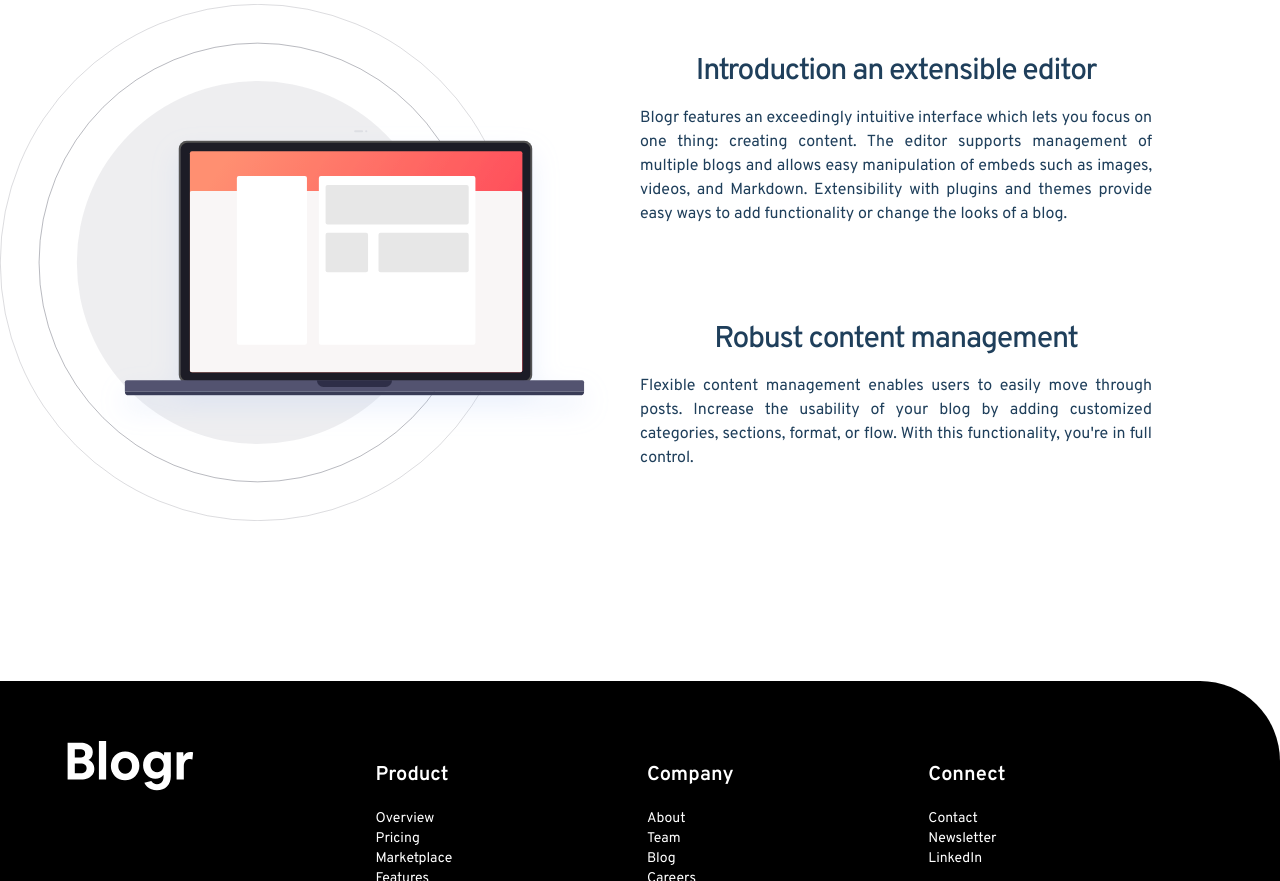
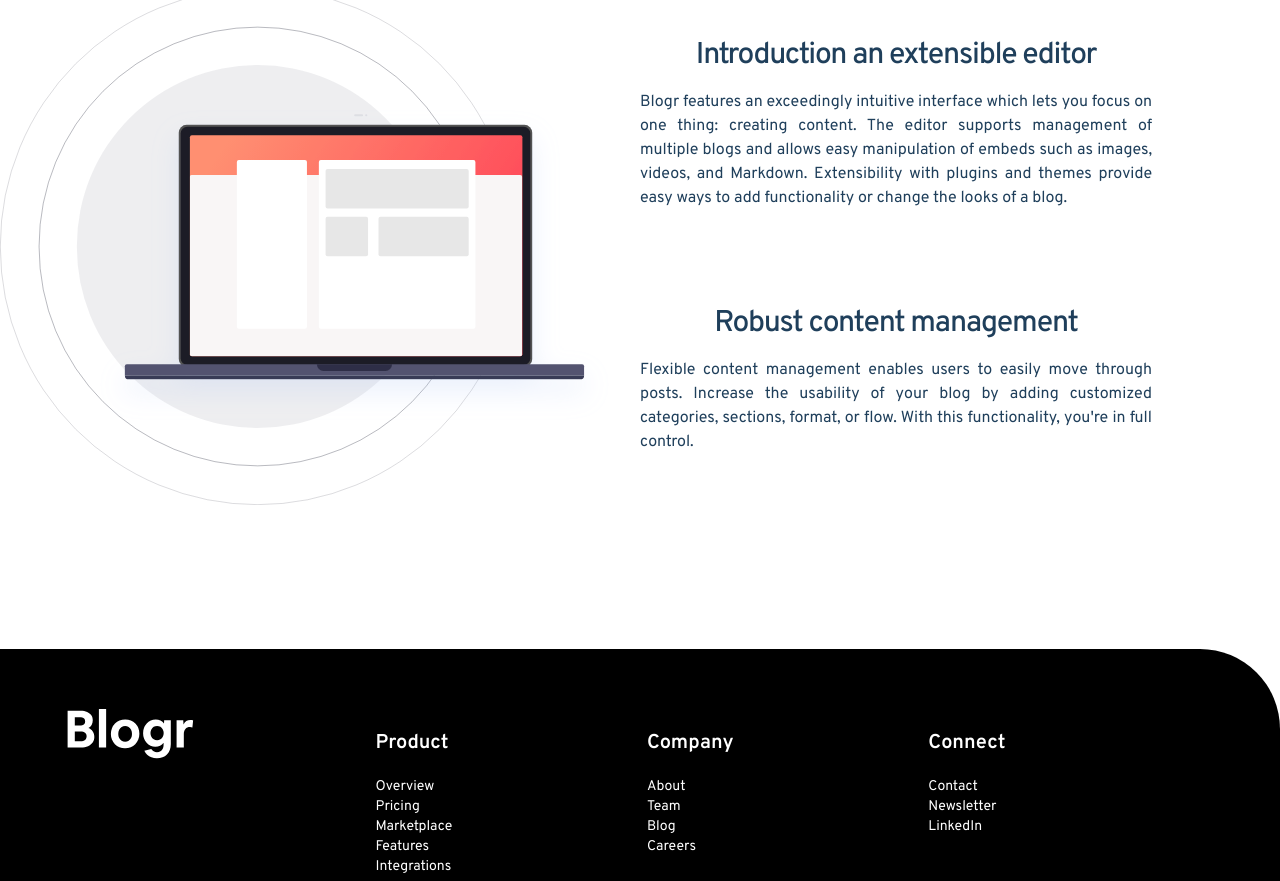
Before and after one commit to Mohamed-0Sabry/Blogr-Landing_page, a plain HTML site: page index.html in a window 1280 px wide. Shown: the part 1974-2855 px from the top of the page. Drawn offline with nearby package versions, Linux system fonts and the light colour scheme.

Commit message:
final updates

```diff
--- a/index.html
+++ b/index.html
@@ -174,7 +174,7 @@
       <!-- *photo of the section -->
 
 
-      <div class="max-md:px-10 py-40 container-box grid grid-flow-row lg:grid-flow-col lg:grid-cols-2 justify-center items-center">
+      <div class="max-md:px-10 py-36 max-md:pb-40 max-md:pt-14 container-box grid grid-flow-row lg:grid-flow-col lg:grid-cols-2 justify-center items-center">
         <img src="images/illustration-laptop-desktop.svg" alt="illustration-laptop-desktop" class="hidden md:block -z-10">
         <img src="images/illustration-laptop-mobile.svg" alt="illustration-laptop-mobile" class="hidden max-md:block">
         <!-- ? First article of the Section -->
@@ -206,37 +206,38 @@
 
 
     <!-- ! End of The Footer -->
-    <footer class="rounded-tr-[5rem] bg-black p-20 text-white grid grid-flow-col font-Overpass text-sm">
+    <footer class=" rounded-tr-[5rem] bg-black p-20 text-white grid grid-flow-col font-Overpass text-sm">
       <a href="#" class="cursor-pointer z-50">
         <img src="images/logo.svg" alt="icon-hamburger" class="z-50 scale-125 relative bottom-[15px]"/>
       </a>
 
-      <ul>
-        <li class="text-xl font-[600]">Product</li>
-        <li class="invisible">.<li>
-        <li>Overview</li>
-        <li>Pricing</li>
-        <li>Marketplace</li>
-        <li>Features</li>
-        <li>Integrations</li>
-      </ul>
+              <ul class="w-fit">
+                <li class="cursor-pointer hover:underline underline-offset-2 text-xl font-[600]">Product</li>
+                <li class="cursor-pointer hover:underline underline-offset-2 invisible">.<li>
+                <li class="cursor-pointer hover:underline underline-offset-2 ">Overview</li>
+                <li class="cursor-pointer hover:underline underline-offset-2 ">Pricing</li>
+                <li class="cursor-pointer hover:underline underline-offset-2 ">Marketplace</li>
+                <li class="cursor-pointer hover:underline underline-offset-2 ">Features</li>
+                <li class="cursor-pointer hover:underline underline-offset-2 ">Integrations</li>
+              </ul>
 
-      <ul>
-        <li class="text-xl font-[600]">Company</li>
-        <li class="invisible">.<li>
-        <li>About</li>
-        <li>Team</li>
-        <li>Blog</li>
-        <li>Careers</li>
-      </ul>
+              <ul class="w-fit">
+                <li class="cursor-pointer hover:underline underline-offset-2 text-xl font-[600]">Company</li>
+                <li class="cursor-pointer hover:underline underline-offset-2 invisible">.<li>
+                <li class="cursor-pointer hover:underline underline-offset-2">About</li>
+                <li class="cursor-pointer hover:underline underline-offset-2">Team</li>
+                <li class="cursor-pointer hover:underline underline-offset-2">Blog</li>
+                <li class="cursor-pointer hover:underline underline-offset-2">Careers</li>
+              </ul>
 
-      <ul>
-        <li class="text-xl font-[600]">Connect</li>
-        <li class="invisible">.<li>
-        <li>Contact</li>
-        <li>Newsletter</li>
-        <li>LinkedIn</li>
-      </ul>
+              <ul class="w-fit">
+                <li class="cursor-pointer text-xl font-[600]">Connect</li>
+                <li class="cursor-pointer invisible">.<li>
+                <li class="cursor-pointer hover:underline underline-offset-2">Contact</li>
+                <li class="cursor-pointer hover:underline underline-offset-2">Newsletter</li>
+                <li class="cursor-pointer hover:underline underline-offset-2">LinkedIn</li>
+              </ul>
+      </div>
 
     </footer>
 
```
